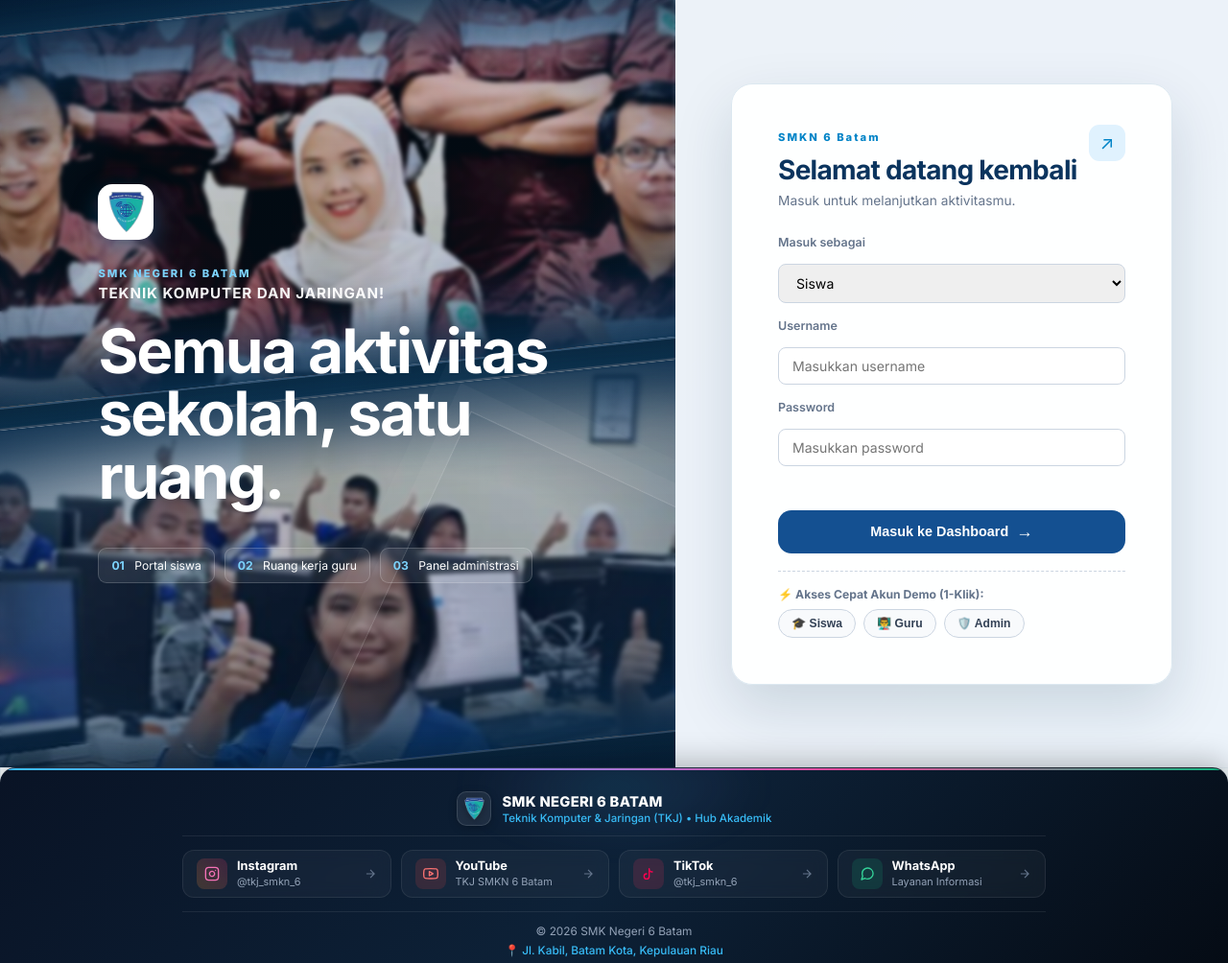
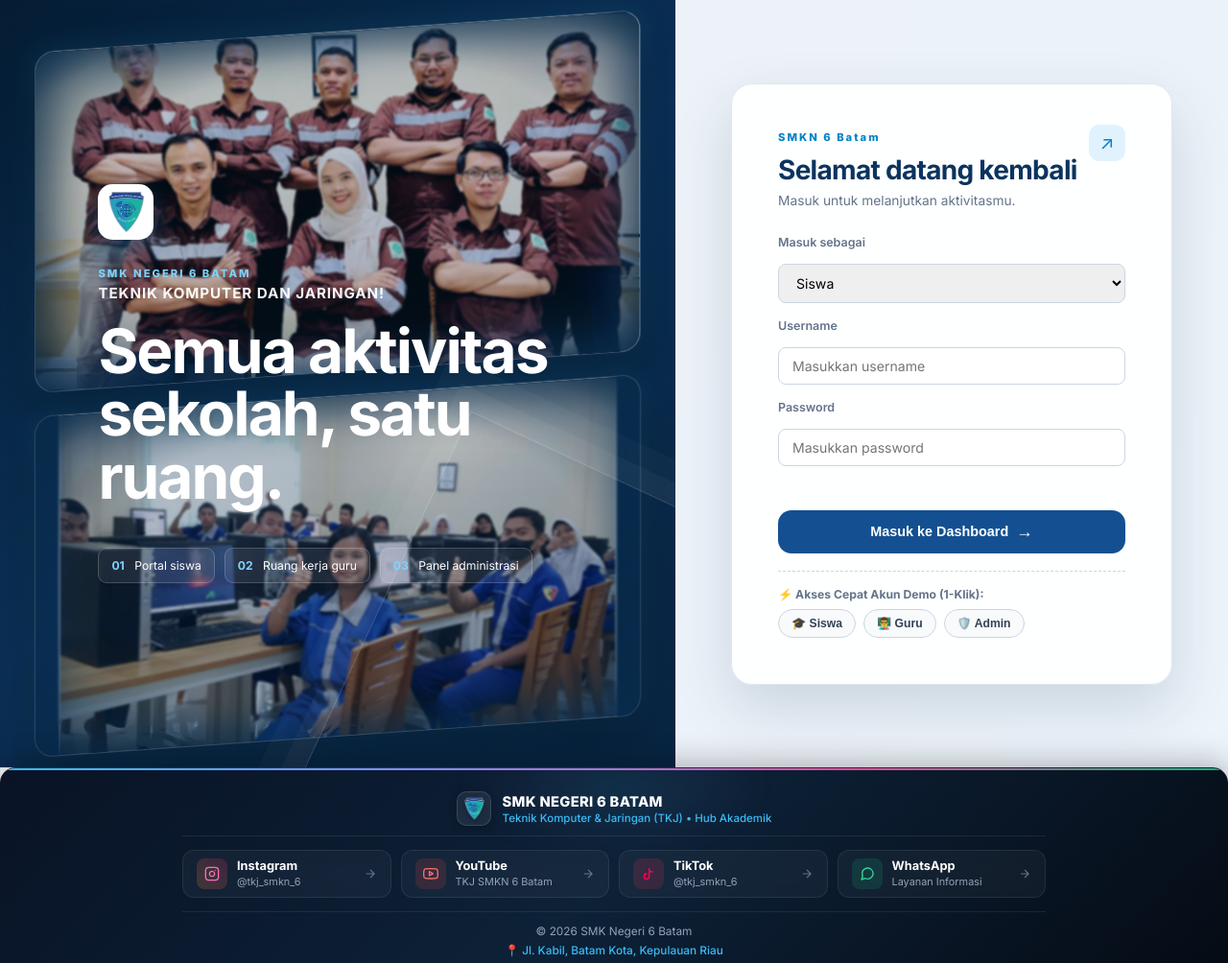
Before and after one commit to Chik011/web-smkn6-batam, a website built with Vite: page index.html in a window 1280 px wide. Shown: the top 1004 px of the page at 96% size. Built offline with nearby package versions, Linux system fonts and the light colour scheme; no server answers.

Commit message:
fix: gunakan background-size contain agar seluruh orang di foto guru & murid masuk frame tanpa terpotong

```diff
--- a/css/main.css
+++ b/css/main.css
@@ -440,9 +440,9 @@ body::before {
   z-index: 0;
   display: flex;
   flex-direction: column;
-  justify-content: space-between;
-  padding: 0;
-  gap: 20px;
+  justify-content: space-around;
+  padding: 32px 16px;
+  gap: 24px;
   pointer-events: none;
   overflow: hidden;
 }
@@ -456,26 +456,27 @@ body::before {
 
 .parallelogram-wrapper {
   position: relative;
-  width: 130%;
+  width: 94%;
   flex: 1;
-  min-height: 320px;
+  max-height: 380px;
   margin: 0 auto;
-  left: -15%;
-  transform: skewY(-6deg);
+  left: 0;
+  transform: skewY(-4deg);
+  border-radius: 20px;
   overflow: hidden;
   z-index: 1;
-  box-shadow: 0 30px 70px rgba(0, 0, 0, 0.6), 0 0 45px rgba(56, 189, 248, 0.3);
-  border-top: 2px solid rgba(255, 255, 255, 0.25);
-  border-bottom: 2px solid rgba(255, 255, 255, 0.25);
+  box-shadow: 0 20px 50px rgba(0, 0, 0, 0.5), 0 0 30px rgba(56, 189, 248, 0.2);
+  border: 1px solid rgba(255, 255, 255, 0.25);
 }
 
 .parallelogram-card {
   position: absolute;
-  inset: -60px;
-  transform: skewY(6deg) scale(1.42);
-  background-size: cover;
-  background-position: center 30%;
-  filter: brightness(0.96) contrast(1.12);
+  inset: -10px;
+  transform: skewY(4deg) scale(1.05);
+  background-size: contain;
+  background-repeat: no-repeat;
+  background-position: center center;
+  filter: brightness(0.96) contrast(1.08);
 }
 
 .bg-img-guru {
@@ -490,10 +491,10 @@ body::before {
   position: absolute;
   inset: 0;
   pointer-events: none;
-  background: radial-gradient(ellipse at center, transparent 40%, rgba(9, 44, 76, 0.45) 75%, rgba(9, 44, 76, 0.88) 100%);
-  box-shadow: inset 0 0 65px 30px rgba(9, 44, 76, 0.85);
-  backdrop-filter: blur(2px);
-  -webkit-backdrop-filter: blur(2px);
+  background: radial-gradient(ellipse at center, transparent 60%, rgba(9, 44, 76, 0.35) 85%, rgba(9, 44, 76, 0.85) 100%);
+  box-shadow: inset 0 0 45px 15px rgba(9, 44, 76, 0.75);
+  backdrop-filter: blur(1px);
+  -webkit-backdrop-filter: blur(1px);
 }
 
 .bg-overlay-blue-tint {
@@ -502,8 +503,8 @@ body::before {
   z-index: 2;
   background: linear-gradient(
     180deg,
-    rgba(9, 44, 76, 0.20) 0%,
-    rgba(9, 44, 76, 0.28) 50%,
+    rgba(9, 44, 76, 0.22) 0%,
+    rgba(9, 44, 76, 0.30) 50%,
     rgba(9, 44, 76, 0.38) 100%
   );
   pointer-events: none;
```
